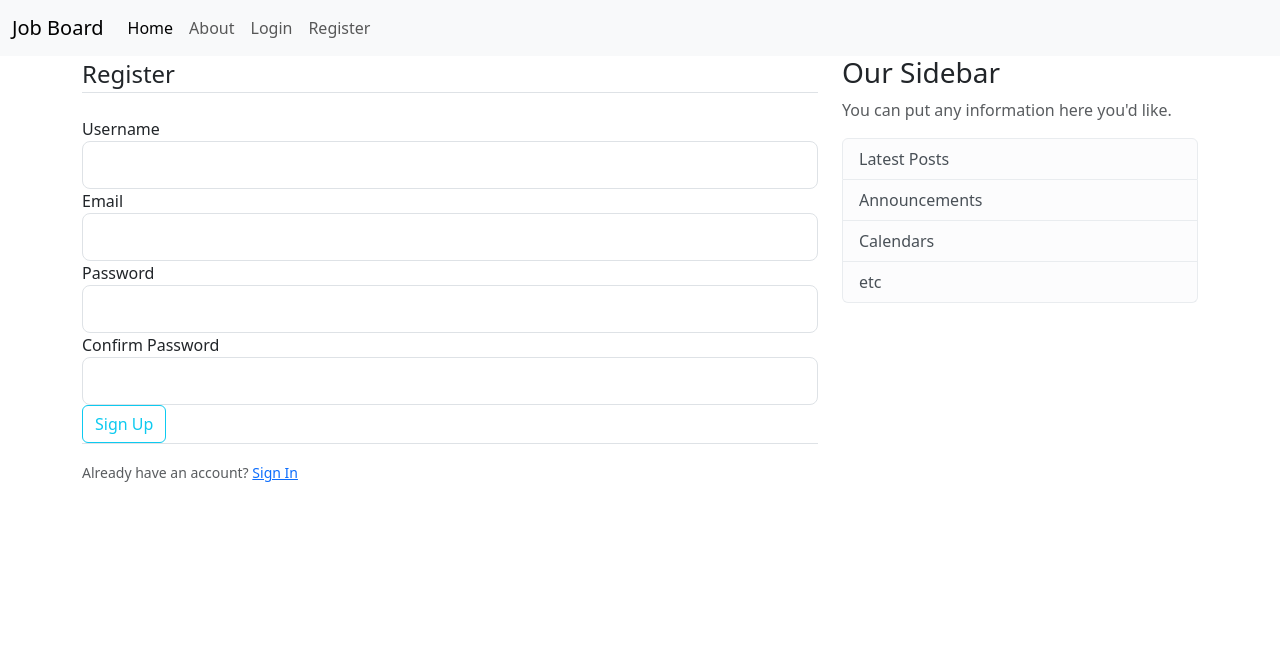
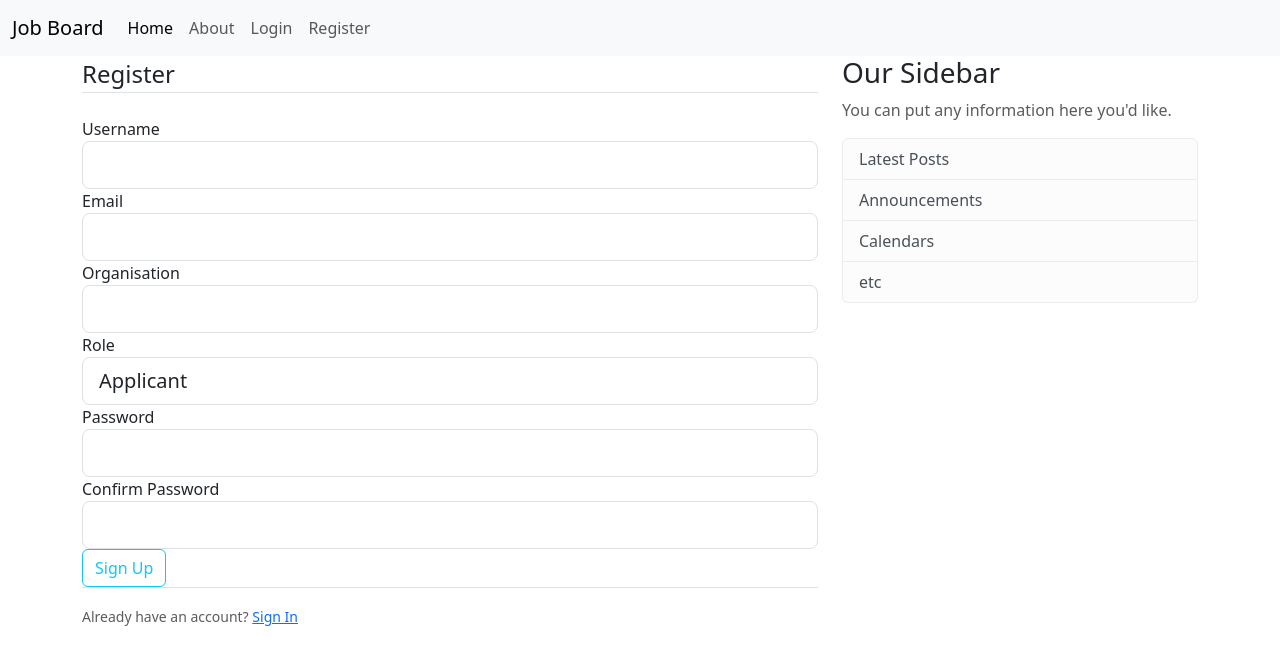
Before and after one commit to Namisi-Aaron/Job_Board, a Flask app: page /register in a window 1280 px wide. Shown: the top 665 px of the page. Run offline with Flask 3, Linux system fonts and the light colour scheme.

Commit message:
User registration functionality implemented

```diff
--- a/job_board/__init__.py
+++ b/job_board/__init__.py
@@ -1,9 +1,11 @@
 from flask import Flask
 from flask_sqlalchemy import SQLAlchemy
+from flask_bcrypt import Bcrypt
 
 app = Flask(__name__)
 app.config['SECRET_KEY'] = 'd125e7e15d05d8bd821fdb474544ae93'
 app.config['SQLALCHEMY_DATABASE_URI'] = 'sqlite:///site.db'
 db = SQLAlchemy(app)
+bcrypt = Bcrypt(app)
 
 from job_board import routes
--- a/job_board/forms.py
+++ b/job_board/forms.py
@@ -1,5 +1,5 @@
 from flask_wtf import FlaskForm
-from wtforms import StringField, PasswordField, SubmitField, BooleanField
+from wtforms import StringField, PasswordField, SubmitField, BooleanField, SelectField
 from wtforms.validators import DataRequired, Length, Email, EqualTo
 
 class RegistrationForm(FlaskForm):
@@ -7,6 +7,8 @@ class RegistrationForm(FlaskForm):
     email = StringField('Email', validators=[DataRequired(), Email()])
     password = PasswordField('Password', validators=[DataRequired()])
     confirm_password = PasswordField('Confirm Password', validators=[DataRequired(), EqualTo('password')])
+    organisation = StringField('Organisation')
+    role_id = SelectField('Role', validators=[DataRequired()], choices=[(1, 'Applicant'), (2, 'Recruiter')])
     submit = SubmitField('Sign Up')
 
 class LoginForm(FlaskForm):
--- a/job_board/routes.py
+++ b/job_board/routes.py
@@ -1,7 +1,7 @@
-from flask import render_template, url_for, flash, redirect, flash
-from job_board import app
+from flask import render_template, url_for, flash, redirect
+from job_board import app, db, bcrypt
 from job_board.forms import RegistrationForm, LoginForm
-# from job_board.models import User
+from job_board.models import User, Role, Application, Advert, JobCategory
 
 adverts = [
     {
@@ -45,8 +45,12 @@ def about():
 def register():
     form = RegistrationForm()
     if form.validate_on_submit():
+        hashed_password = bcrypt.generate_password_hash(form.password.data).decode('utf-8')
+        user = User(username=form.username.data, email=form.email.data, password=hashed_password, organisation=form.organisation.data, role_id=form.role_id.data)
+        db.session.add(user)
+        db.session.commit()
         flash(f'Account created for {form.username.data}!', 'success')
-        return redirect(url_for('home'))
+        return redirect(url_for('login'))
     return render_template('register.html', title='Register', form=form)
 
 @app.route("/login", methods=['POST', 'GET'])
--- a/job_board/templates/register.html
+++ b/job_board/templates/register.html
@@ -29,6 +29,32 @@
                                 </div>
                             {% else %}
                                 {{ form.email(class="form-control form-control-lg") }}
+                            {% endif %}
+                    </div>
+                    <div class="form-group">
+                        {{ form.organisation.label(class="form-control-label") }}
+                        {% if form.organisation.errors %}
+                                {{ form.organisation(class="form-control form-control-lg is-invalid") }}
+                                <div class="invalid-feedback">
+                                    {% for error in form.organisation.errors %}
+                                        <span>{{ error }}</span>
+                                    {% endfor %}
+                                </div>
+                            {% else %}
+                                {{ form.organisation(class="form-control form-control-lg") }}
+                            {% endif %}
+                    </div>
+                    <div class="form-group">
+                        {{ form.role_id.label(class="form-control-label") }}
+                        {% if form.role_id.errors %}
+                                {{ form.role_id(class="form-control form-control-lg is-invalid") }}
+                                <div class="invalid-feedback">
+                                    {% for error in form.role_id.errors %}
+                                        <span>{{ error }}</span>
+                                    {% endfor %}
+                                </div>
+                            {% else %}
+                                {{ form.role_id(class="form-control form-control-lg") }}
                             {% endif %}
                     </div>
                     <div class="form-group">
```
Also changed, not shown: job_board/models.py (+4 -4 lines), job_board/site.db (deleted), 1 other file.
